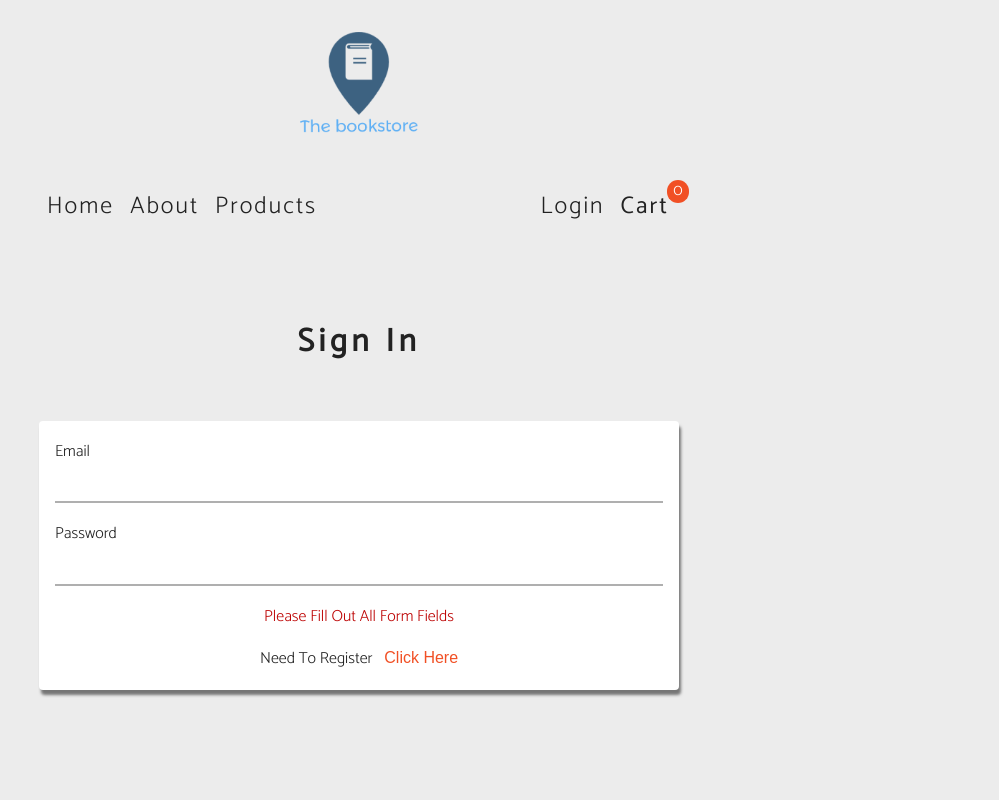
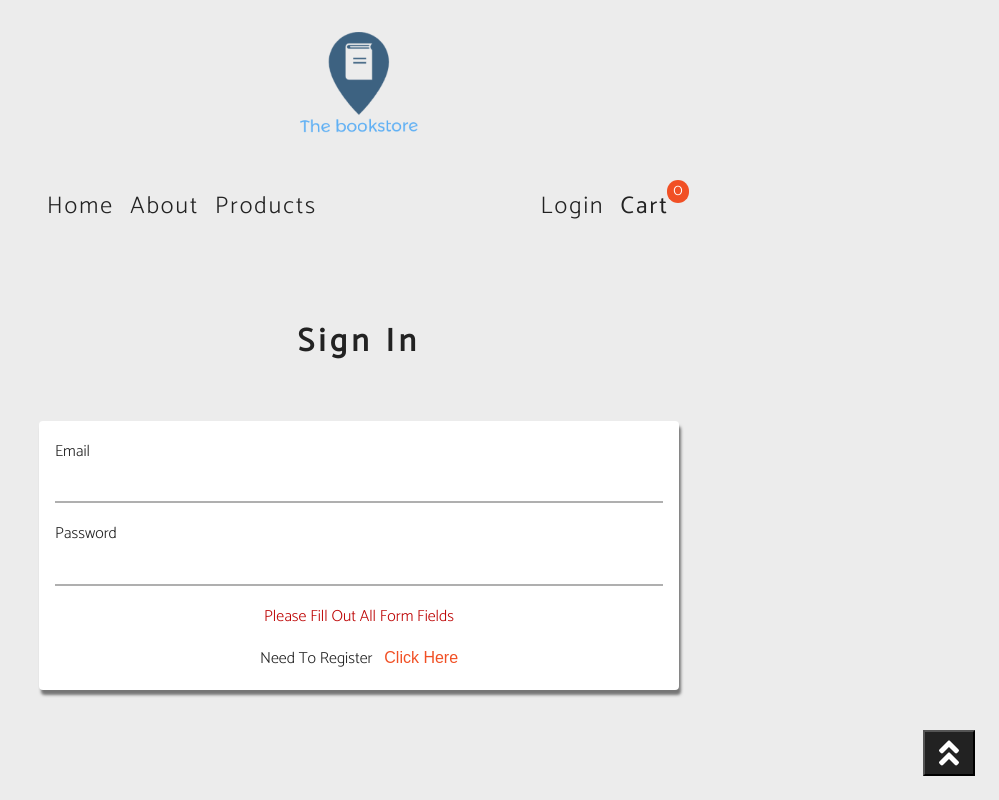
Before and after one commit to ruffryder/bookstore, a React (Create React App) app: page /login in a window 1280 px wide. Shown: the whole page, without its empty margins (281-1280 px from the left). Built offline with nearby package versions, Linux system fonts and the light colour scheme; no server answers; what react-stripe-elements would draw is missing.

Commit message:
adding ScrollButton component

```diff
--- a/src/App.js
+++ b/src/App.js
@@ -11,12 +11,14 @@ import ProductDetails from "./pages/ProductDetails";
 import Header from "./components/Header";
 import Alert from "./components/Alert";
 import PrivateRoute from "./components/PrivateRoute";
+import ScrollButton from "./components/ScrollButton";
 
 export default function App() {
   return (
     <BrowserRouter>
       <Header />
       <Alert />
+      <ScrollButton />
       <Switch>
         <Route exact path="/" component={Home} />
         <Route path="/about" component={About} />
--- /dev/null
+++ b/src/components/ScrollButton.js
@@ -0,0 +1,24 @@
+import React from "react";
+import { FaAngleDoubleUp } from "react-icons/fa";
+import { UserContext } from "../context/user";
+
+function ScrollButton() {
+  const height = 200;
+  const scrollToTop = () => {
+    window.scrollTo({
+      top: 0,
+      left: 0,
+      behavior: "smooth"
+    });
+  };
+  return (
+    <button
+      className={height > 100 ? "scroll-btn show-scroll-btn" : "scroll-btn"}
+      onClick={scrollToTop}
+    >
+      <FaAngleDoubleUp />
+    </button>
+  );
+}
+
+export default ScrollButton;
```
